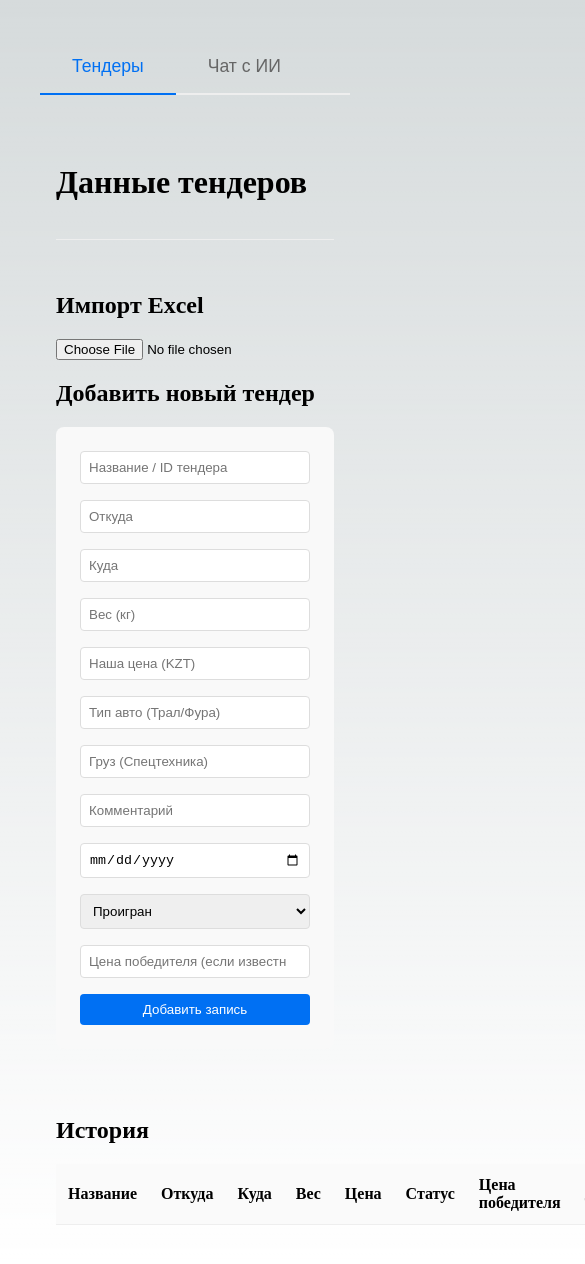
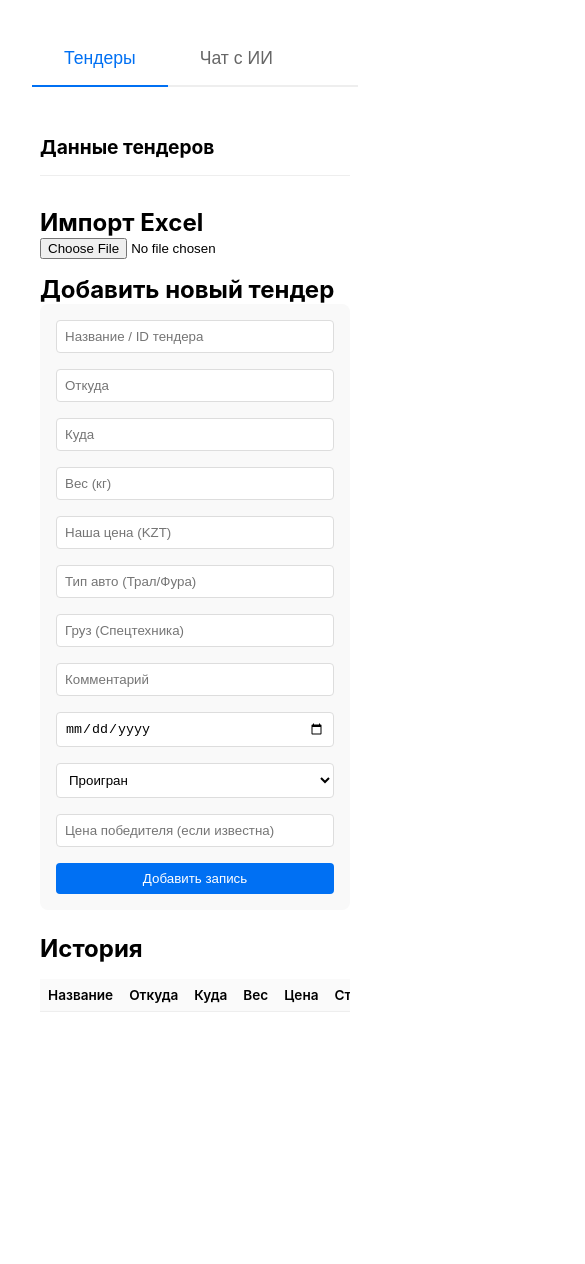
Before and after one commit to samats4729-alt/analiztender, a Next.js app: page / in a window 390 px wide. Shown: the top 1264 px of the page, 585 px wide, since content can reach past the window. After the commit the page ends 1044 px from the top, so only its background shows below. Built offline with nearby package versions, Linux system fonts and the light colour scheme.

Commit message:
Emergency fix: Force hardcoded light theme in globals.css

```diff
--- a/app/globals.css
+++ b/app/globals.css
@@ -1,23 +1,31 @@
 :root {
-  --foreground-rgb: 0, 0, 0;
-  --background-start-rgb: 214, 219, 220;
-  --background-end-rgb: 255, 255, 255;
+  color-scheme: light;
 }
 
-@media (prefers-color-scheme: dark) {
-  :root {
-    --foreground-rgb: 255, 255, 255;
-    --background-start-rgb: 0, 0, 0;
-    --background-end-rgb: 0, 0, 0;
-  }
+* {
+  box-sizing: border-box;
+  padding: 0;
+  margin: 0;
 }
 
+html,
 body {
-  color: rgb(var(--foreground-rgb));
-  background: linear-gradient(
-      to bottom,
-      transparent,
-      rgb(var(--background-end-rgb))
-    )
-    rgb(var(--background-start-rgb));
+  max-width: 100vw;
+  overflow-x: hidden;
+  background-color: #ffffff !important;
+  color: #000000 !important;
+  font-family: 'Inter', system-ui, -apple-system, BlinkMacSystemFont, 'Segoe UI', Roboto, Oxygen, Ubuntu, Cantarell, 'Open Sans', 'Helvetica Neue', sans-serif;
 }
+
+a {
+  color: inherit;
+  text-decoration: none;
+}
+
+/* Ensure inputs are readable on all devices */
+input,
+select,
+textarea {
+  color: #000000;
+  background-color: #ffffff;
+}
--- a/app/tenders/tenders.module.css
+++ b/app/tenders/tenders.module.css
@@ -91,3 +91,34 @@
 .deleteBtn:hover {
     color: red;
 }
+
+@media (max-width: 600px) {
+    .container {
+        padding: 0 0.5rem;
+    }
+
+    .content {
+        gap: 1.5rem;
+    }
+
+    .form {
+        grid-template-columns: 1fr;
+        padding: 1rem;
+    }
+
+    .header h1 {
+        font-size: 1.2rem;
+    }
+
+    .table th,
+    .table td {
+        padding: 0.5rem;
+        font-size: 0.85rem;
+    }
+
+    .table {
+        display: block;
+        overflow-x: auto;
+        white-space: nowrap;
+    }
+}
```
